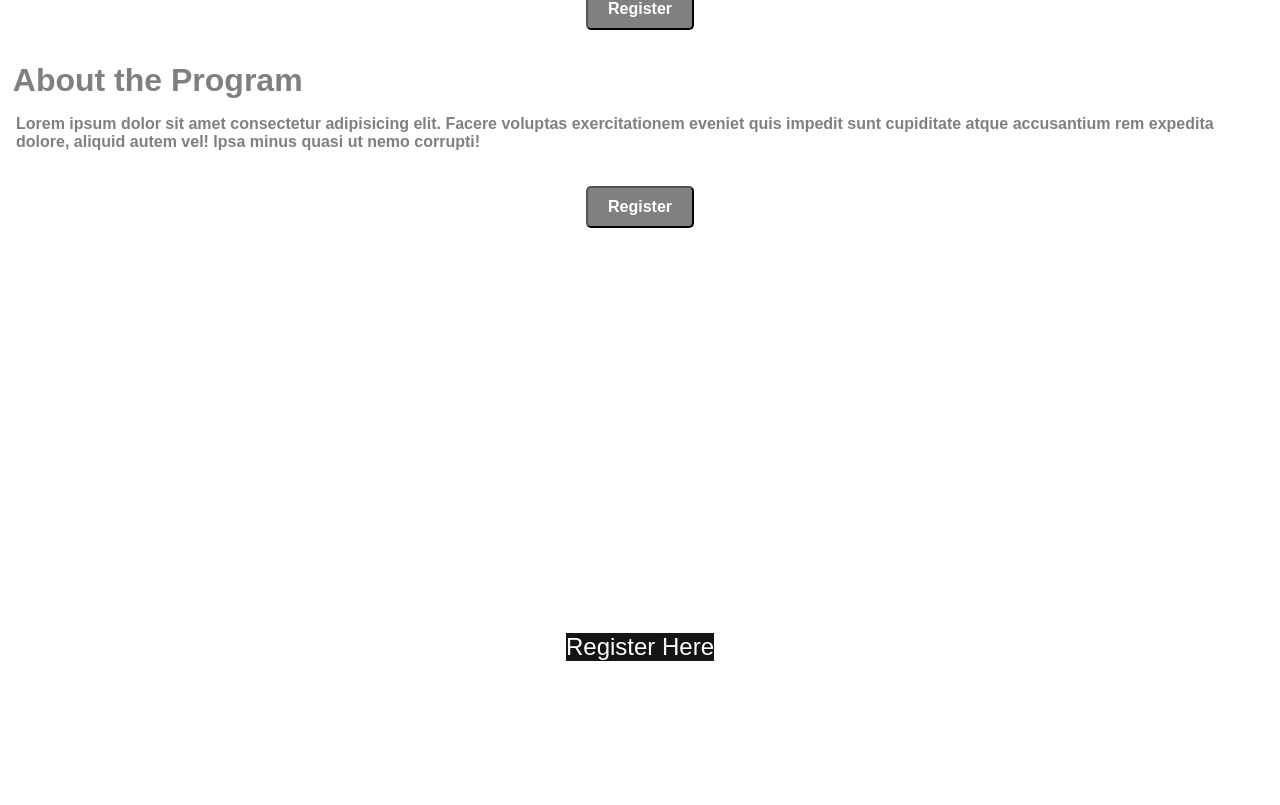
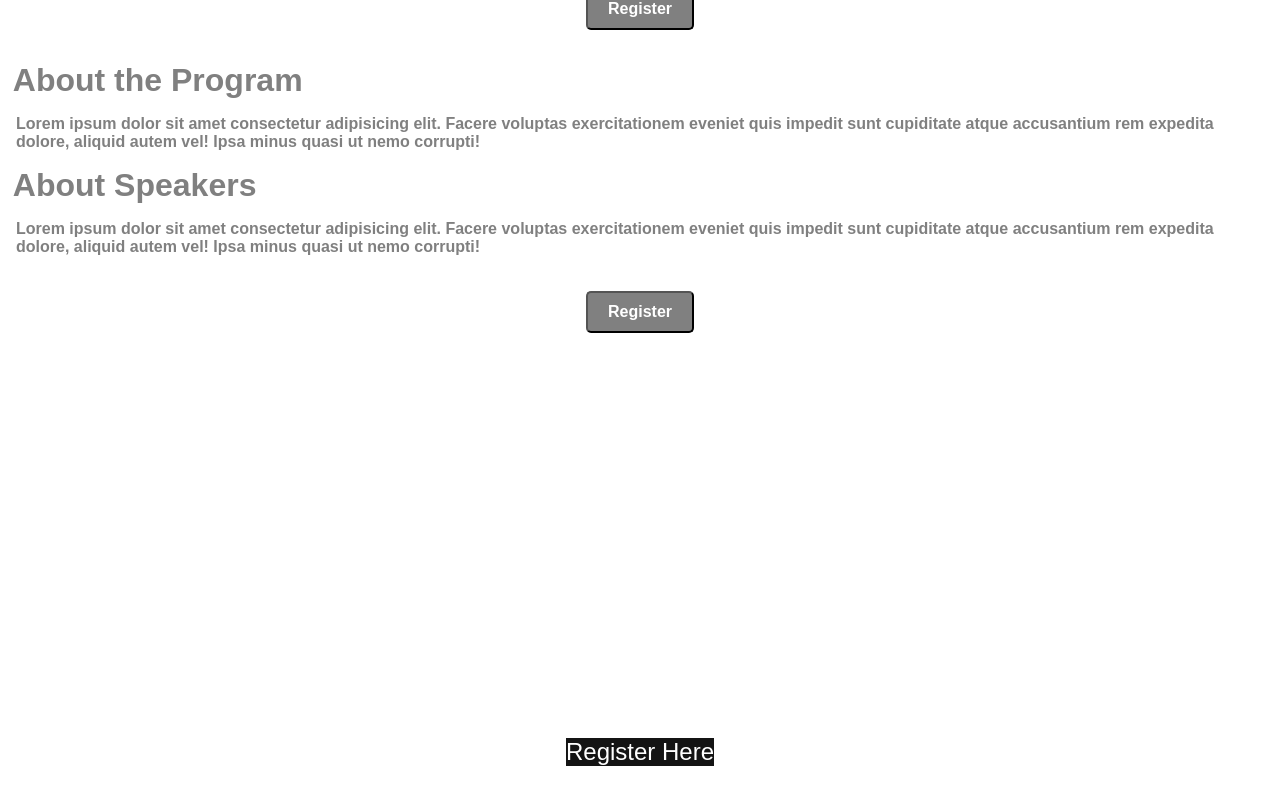
Before and after one commit to kylead10/beyond-politics, a React (Create React App) app: page / in a window 1280 px wide. Shown: the part 2735-3540 px from the top of the page. Built offline with nearby package versions, Linux system fonts and the light colour scheme.

Commit message:
adding about speaker

```diff
--- a/src/components/about/About.js
+++ b/src/components/about/About.js
@@ -62,6 +62,14 @@ const About = () => {
             accusantium rem expedita dolore, aliquid autem vel! Ipsa minus quasi
             ut nemo corrupti!
           </Info>
+          <Head>About Speakers</Head>
+
+          <Info>
+            Lorem ipsum dolor sit amet consectetur adipisicing elit. Facere
+            voluptas exercitationem eveniet quis impedit sunt cupiditate atque
+            accusantium rem expedita dolore, aliquid autem vel! Ipsa minus quasi
+            ut nemo corrupti!
+          </Info>
           <CenteredContainer>
             <Register>Register</Register>
           </CenteredContainer>
```
